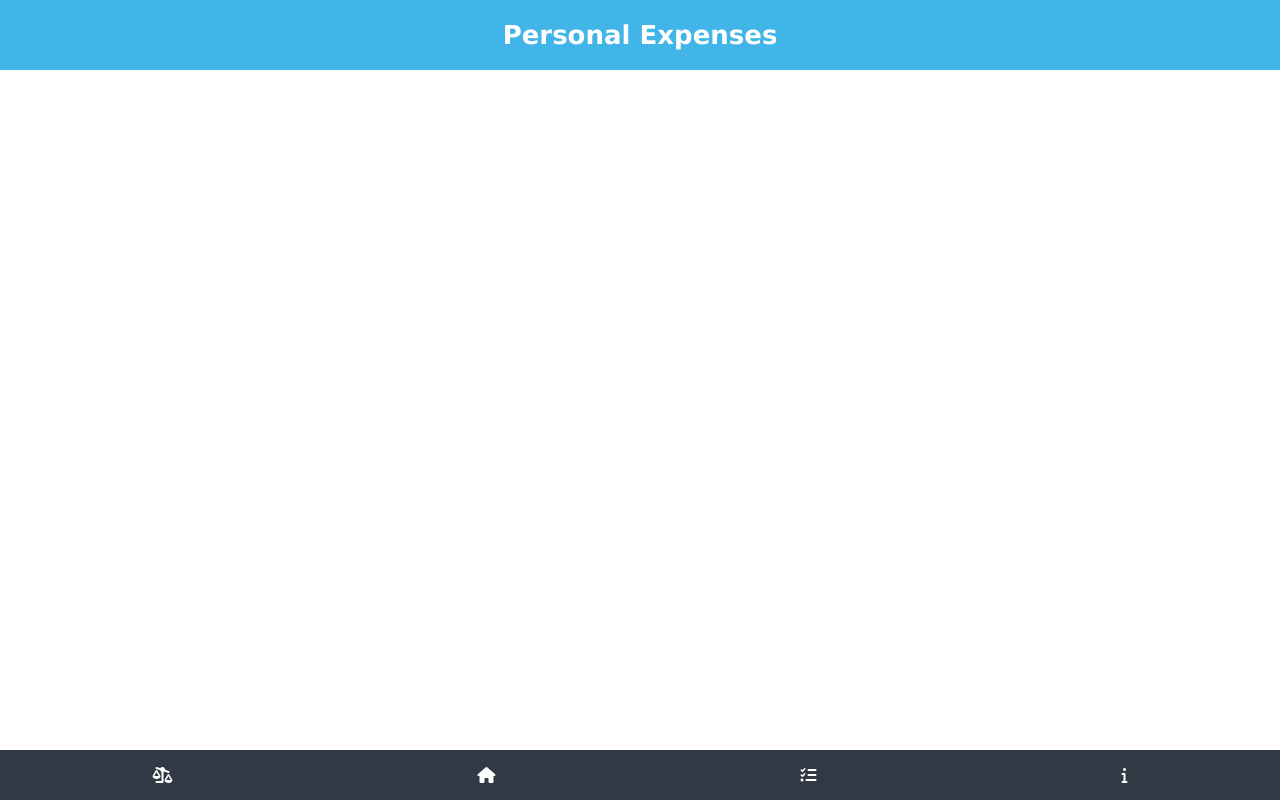
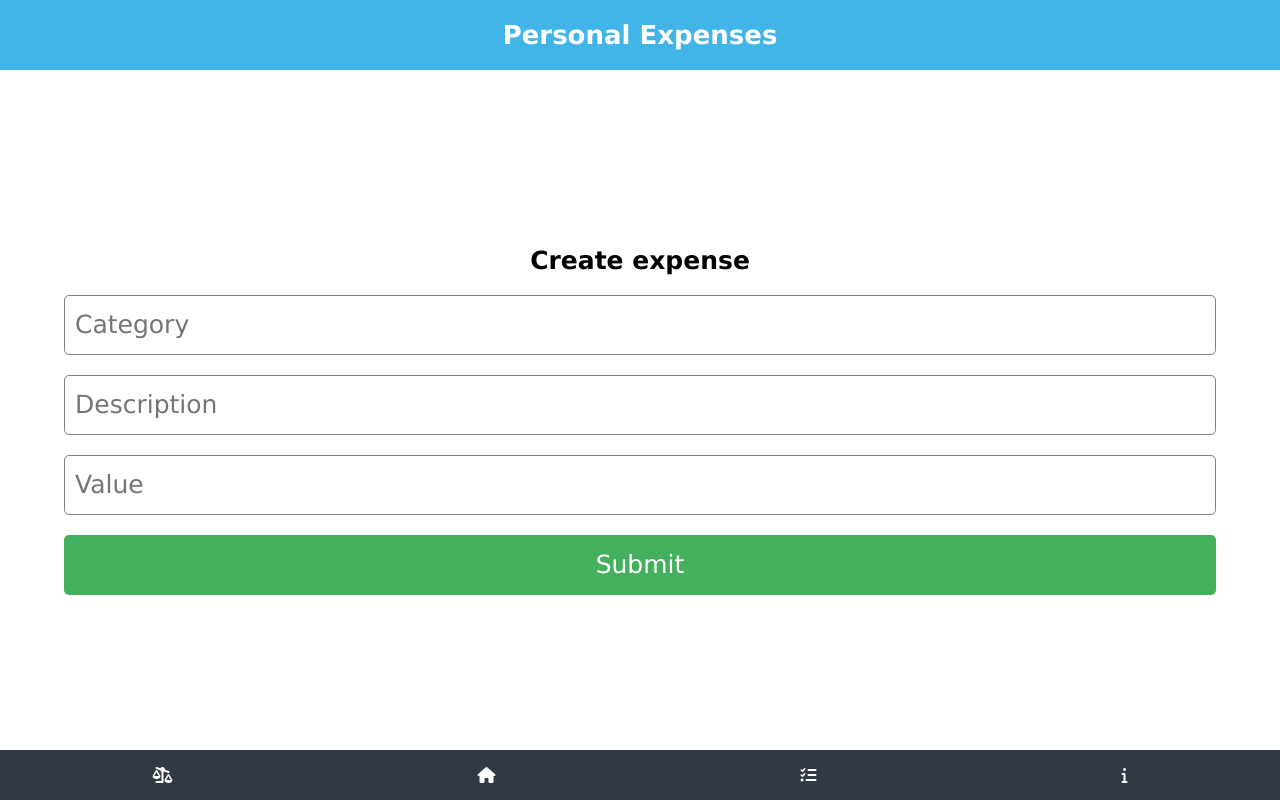
Before and after one commit to tadeuasarro/track-app, a React (Create React App) app: page /measures in a window 1280 px wide. Both pictures are taken after a click on the button "Login". Built offline with nearby package versions, Linux system fonts and the light colour scheme.

Commit message:
Work on the measures screen

```diff
--- a/src/components/measures/Measures.js
+++ b/src/components/measures/Measures.js
@@ -1,7 +1,17 @@
 import Footer from '../footer/Footer';
+import './measures.css';
 
 const Measures = () => (
   <div>
+    <div className="measures-container">
+      <h3>Create expense</h3>
+      <form className="measures-form">
+        <input className="measures-form-input" placeholder="Category" />
+        <input className="measures-form-input" placeholder="Description" />
+        <input className="measures-form-input" placeholder="Value" />
+        <button className="measures-form-button" type="button">Submit</button>
+      </form>
+    </div>
     <Footer />
   </div>
 );
--- /dev/null
+++ b/src/components/measures/measures.css
@@ -0,0 +1,42 @@
+.measures-container {
+  display: flex;
+  flex-direction: column;
+  align-items: center;
+  justify-content: center;
+  height: calc(100vh - 120px);
+}
+
+.measures-form {
+  display: flex;
+  flex-direction: column;
+  justify-content: center;
+  align-items: center;
+  width: 100%;
+}
+
+.measures-form-input,
+.measures-form-button {
+  height: 60px;
+  width: 90%;
+  border-radius: 5px;
+  font-size: 25px;
+}
+
+.measures-form-input {
+  margin-bottom: 20px;
+  border: grey solid 1px;
+  padding: 10px;
+}
+
+.measures-form-button {
+  border: none;
+  background-color: #42b05d;
+  color: white;
+}
+
+.measures-container h3 {
+  font-size: larger;
+  padding: 20px;
+  text-align: center;
+  font-size: 25px;
+}
```
